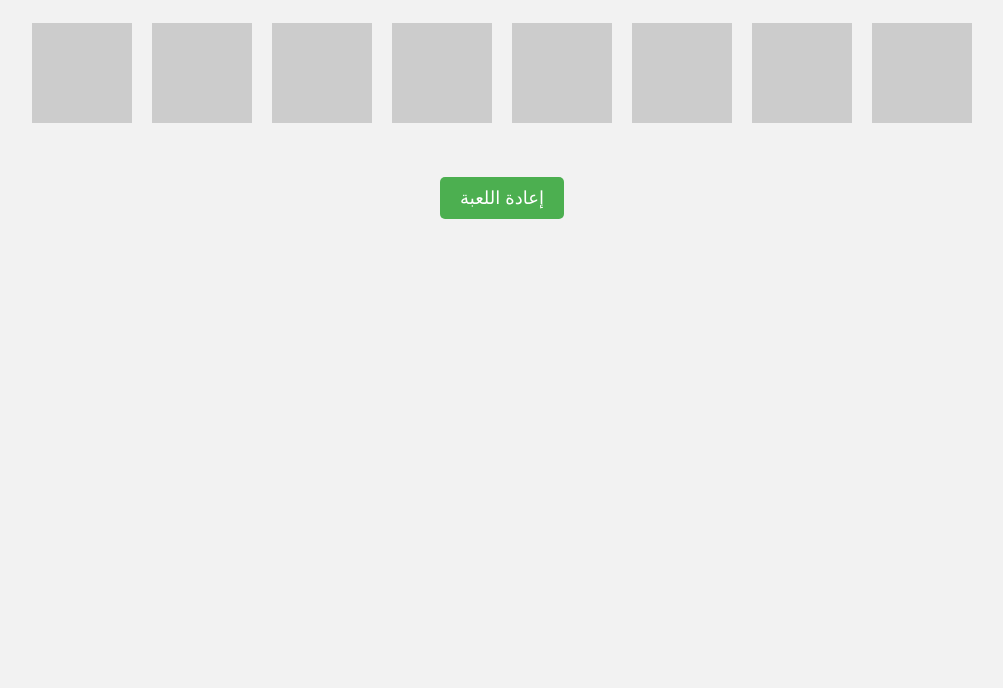
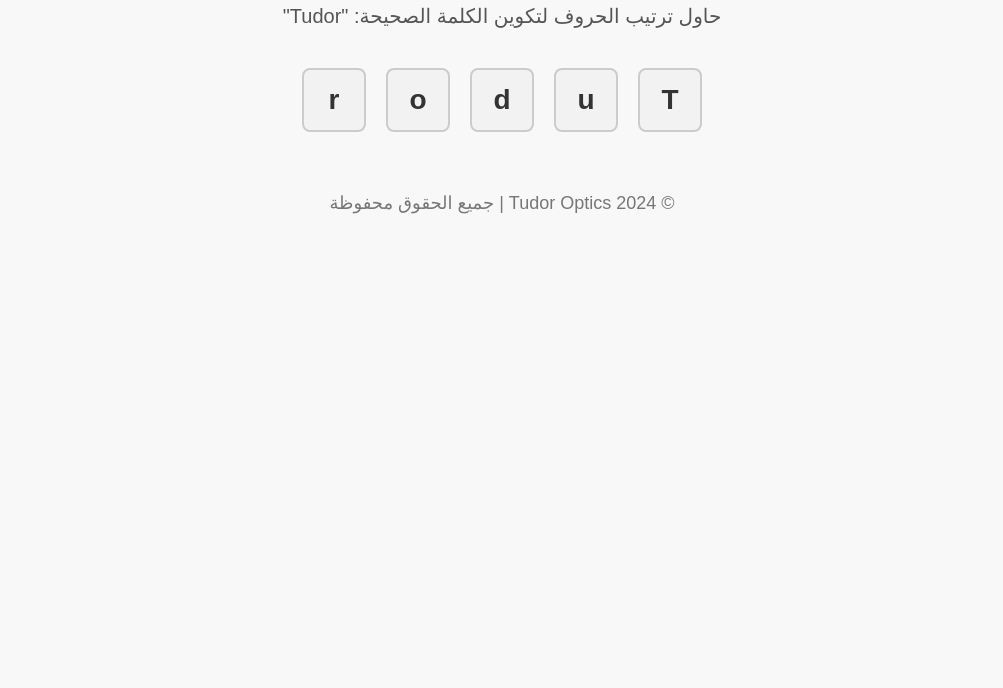
Before and after one commit to MohaymenSalah/tudorgames, a plain HTML site: page index.html in a window 1280 px wide. Shown: the part 112-800 px from the top of the page, without its empty margins (138-1141 px from the left). Drawn offline with Linux system fonts and the light colour scheme.

Commit message:
Update index.html

```diff
--- a/index.html
+++ b/index.html
@@ -3,149 +3,152 @@
 <head>
     <meta charset="UTF-8">
     <meta name="viewport" content="width=device-width, initial-scale=1.0">
-    <title>لعبة ذاكرة - Tudor Optics</title>
+    <title>لعبة فزورة - Tudor Optics</title>
     <style>
         body {
-            font-family: Arial, sans-serif;
+            font-family: 'Arial', sans-serif;
             direction: rtl;
             text-align: center;
-            background-color: #f2f2f2;
+            background-color: #f8f8f8;
+            margin: 0;
+            padding: 0;
         }
 
         h1 {
             font-size: 36px;
             color: #333;
+            margin-top: 50px;
+            text-shadow: 2px 2px 4px rgba(0, 0, 0, 0.1);
         }
 
-        .memory-card {
-            width: 100px;
-            height: 100px;
-            margin: 10px;
-            background-color: #ccc;
-            display: inline-block;
-            cursor: pointer;
-            position: relative;
-            transition: transform 0.3s;
+        p {
+            font-size: 20px;
+            color: #555;
+            margin-top: 10px;
         }
 
-        .memory-card img {
-            width: 100%;
-            height: 100%;
-            display: none;
+        .container {
+            display: flex;
+            justify-content: center;
+            flex-wrap: wrap;
+            margin-top: 30px;
         }
 
-        .memory-card.flipped img {
-            display: block;
+        .letter {
+            display: inline-block;
+            width: 60px;
+            height: 60px;
+            margin: 10px;
+            background-color: #f2f2f2;
+            line-height: 60px;
+            text-align: center;
+            font-size: 28px;
+            font-weight: bold;
+            color: #333;
+            cursor: pointer;
+            border-radius: 8px;
+            border: 2px solid #ccc;
+            transition: background-color 0.3s, transform 0.3s;
+        }
+
+        .letter:hover {
+            background-color: #e0e0e0;
+            transform: scale(1.1);
+        }
+
+        .success {
+            color: #4CAF50;
+            font-size: 24px;
+            margin-top: 20px;
+            font-weight: bold;
+        }
+
+        .failure {
+            color: red;
+            font-size: 24px;
+            margin-top: 20px;
+            font-weight: bold;
         }
 
         #message {
-            font-size: 24px;
-            margin-top: 20px;
-            color: #333;
+            margin-top: 30px;
         }
 
-        #resetButton {
-            padding: 10px 20px;
-            background-color: #4CAF50;
-            color: white;
-            border: none;
-            cursor: pointer;
-            font-size: 18px;
+        #discount {
+            font-size: 22px;
+            color: #ff6347;
             margin-top: 20px;
-            border-radius: 5px;
+            font-weight: bold;
         }
 
-        #resetButton:hover {
-            background-color: #45a049;
+        #congratulations {
+            font-size: 22px;
+            color: #4CAF50;
+            margin-top: 20px;
+            font-weight: bold;
         }
+
+        #footer {
+            margin-top: 50px;
+            font-size: 18px;
+            color: #777;
+        }
+
     </style>
 </head>
 <body>
+    <h1>لعبة الفزورة - Tudor Optics</h1>
+    <p>حاول ترتيب الحروف لتكوين الكلمة الصحيحة: "Tudor"</p>
 
-    <h1>Tudor Optics - لعبة الذاكرة</h1>
-    <p>قم بمطابقة الصور للحصول على الخصم!</p>
+    <div id="letters" class="container">
+        <div class="letter" onclick="swap(this)">T</div>
+        <div class="letter" onclick="swap(this)">u</div>
+        <div class="letter" onclick="swap(this)">d</div>
+        <div class="letter" onclick="swap(this)">o</div>
+        <div class="letter" onclick="swap(this)">r</div>
+    </div>
 
-    <div id="game-board"></div>
     <div id="message"></div>
+    <div id="discount"></div>
+    <div id="congratulations"></div>
 
-    <button id="resetButton" onclick="startGame()">إعادة اللعبة</button>
+    <div id="footer">© 2024 Tudor Optics | جميع الحقوق محفوظة</div>
 
     <script>
-        const cards = [
-            { name: " نظارة 1", image: "https://via.placeholder.com/100" },  // https://ibb.co/3TxBsVb
-            { name: " نظارة 2", image: "https://via.placeholder.com/100" },  // https://ibb.co/7CLfxzD
-            { name: " نظارة 3", image: "https://via.placeholder.com/100" },  // https://ibb.co/6g01DQr
-            { name: " نظارة 4", image: "https://via.placeholder.com/100" },  // https://ibb.co/h7ZH4hy
-            { name: " نظارة 1", image: "https://via.placeholder.com/100" },
-            { name: " نظارة 2", image: "https://via.placeholder.com/100" },
-            { name: " نظارة 3", image: "https://via.placeholder.com/100" },
-            { name: " نظارة 4", image: "https://via.placeholder.com/100" }
-        ];
+        let correctWord = "Tudor";
+        let letters = Array.from(document.querySelectorAll('.letter'));
 
-        let flippedCards = [];
-        let matchedCards = [];
-        let messageElement = document.getElementById('message');
-        let gameBoard = document.getElementById('game-board');
+        function swap(element) {
+            let index = letters.indexOf(element);
+            let currentText = element.innerText;
+            let nextIndex = (index + 1) % letters.length;
+            let nextText = letters[nextIndex].innerText;
 
-        // بدء اللعبة
-        function startGame() {
-            shuffledCards = shuffleArray([...cards]);
-            flippedCards = [];
-            matchedCards = [];
-            gameBoard.innerHTML = '';
-            messageElement.innerHTML = '';
-            shuffledCards.forEach(card => {
-                const cardElement = document.createElement('div');
-                cardElement.classList.add('memory-card');
-                cardElement.setAttribute('data-name', card.name);
-                cardElement.addEventListener('click', flipCard);
-                const cardImage = document.createElement('img');
-                cardImage.src = card.image;
-                cardElement.appendChild(cardImage);
-                gameBoard.appendChild(cardElement);
-            });
+            // Swap letters
+            element.innerText = nextText;
+            letters[nextIndex].innerText = currentText;
+
+            checkAnswer();
         }
 
-        // خلط البطاقات عشوائيًا
-        function shuffleArray(array) {
-            for (let i = array.length - 1; i > 0; i--) {
-                const j = Math.floor(Math.random() * (i + 1));
-                [array[i], array[j]] = [array[j], array[i]];
-            }
-            return array;
-        }
-
-        // قلب البطاقة
-        function flipCard() {
-            if (flippedCards.length < 2 && !this.classList.contains('flipped') && !matchedCards.includes(this)) {
-                this.classList.add('flipped');
-                flippedCards.push(this);
-                if (flippedCards.length === 2) {
-                    checkMatch();
-                }
+        function checkAnswer() {
+            let currentWord = letters.map(letter => letter.innerText).join('');
+            if (currentWord === correctWord) {
+                let discount = generateDiscount();
+                document.getElementById('message').innerHTML = '<p class="success">مبروك! لقد قمت بترتيب الكلمة بشكل صحيح.</p>';
+                document.getElementById('discount').innerHTML = نسبة خصمك هي: ${discount}%;
+                document.getElementById('congratulations').innerHTML = تهانينا! لقد فزت بالخصم. استمتع بالتسوق في متجرنا!;
+            } else {
+                document.getElementById('message').innerHTML = '';
+                document.getElementById('discount').innerHTML = '';
+                document.getElementById('congratulations').innerHTML = '';
             }
         }
 
-        // التحقق من المطابقة
-        function checkMatch() {
-            const [card1, card2] = flippedCards;
-            if (card1.getAttribute('data-name') === card2.getAttribute('data-name')) {
-                matchedCards.push(card1, card2);
-                flippedCards = [];
-                if (matchedCards.length === cards.length) {
-                    messageElement.innerHTML = 'تهانينا! لقد فزت وحصلت على خصم 20%!';
-                }
-            } else {
-                setTimeout(() => {
-                    card1.classList.remove('flipped');
-                    card2.classList.remove('flipped');
-                    flippedCards = [];
-                }, 1000);
-            }
+        function generateDiscount() {
+            // توليد خصم عشوائي بين 10% و 40%
+            return Math.floor(Math.random() * (40 - 10 + 1)) + 10;
         }
-
-        startGame();
     </script>
-
 </body>
 </html>
```
